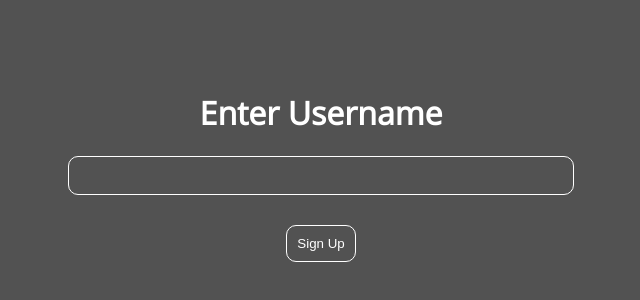
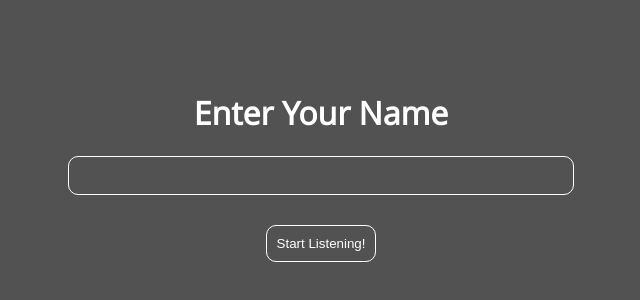
Before and after one commit to nomrik/redux-playlists, a React app: page / in a window 1280 px wide. Shown: the part 230-530 px from the top of the page, without its empty margins (319-959 px from the left). Built offline with nearby package versions, Linux system fonts and the light colour scheme; what keymirror would draw is missing.

Commit message:
changed text on signup

```diff
--- a/src/components/SignUpView.jsx
+++ b/src/components/SignUpView.jsx
@@ -19,9 +19,9 @@ export default class SignUpView extends React.Component {
 		return (
 			<div className='sign-up-view'>
 				<div className='sign-up-view--wrapper'>
-					<h1 className='sign-up-view--heading'>Enter Username</h1>
+					<h1 className='sign-up-view--heading'>Enter Your Name</h1>
 					<input className='sign-up-view--input' onKeyDown={e => this.handleKeyDown(e)} value={this.state.newUserName} onChange={e => this.setState({newUserName: e.target.value})} />
-					<button className='sign-up-view--button' onClick={() => this.props.onCreateUser(this.state.newUserName)}>Sign Up</button>
+					<button className='sign-up-view--button' onClick={() => this.props.onCreateUser(this.state.newUserName)}>Start Listening!</button>
 				</div>
 			</div>
 		);
```
